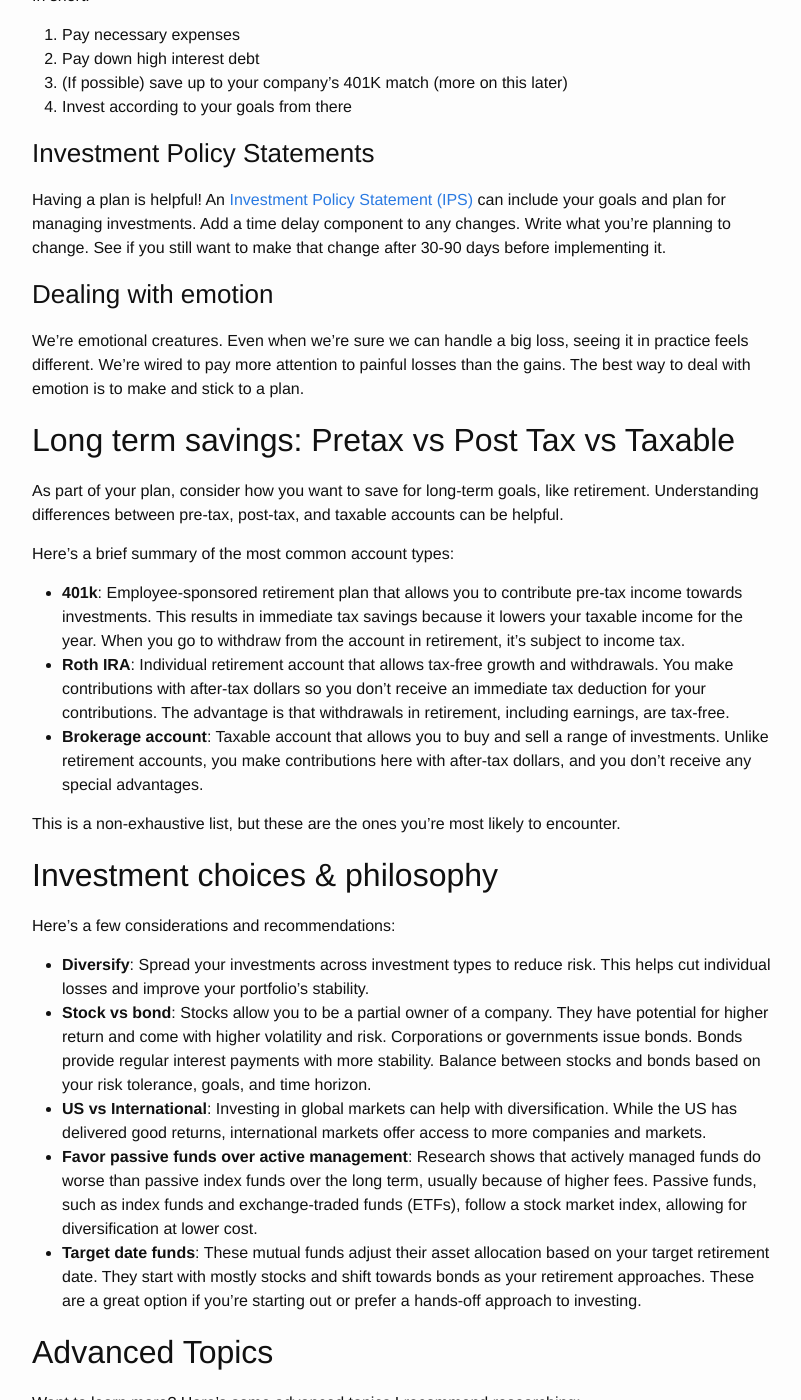
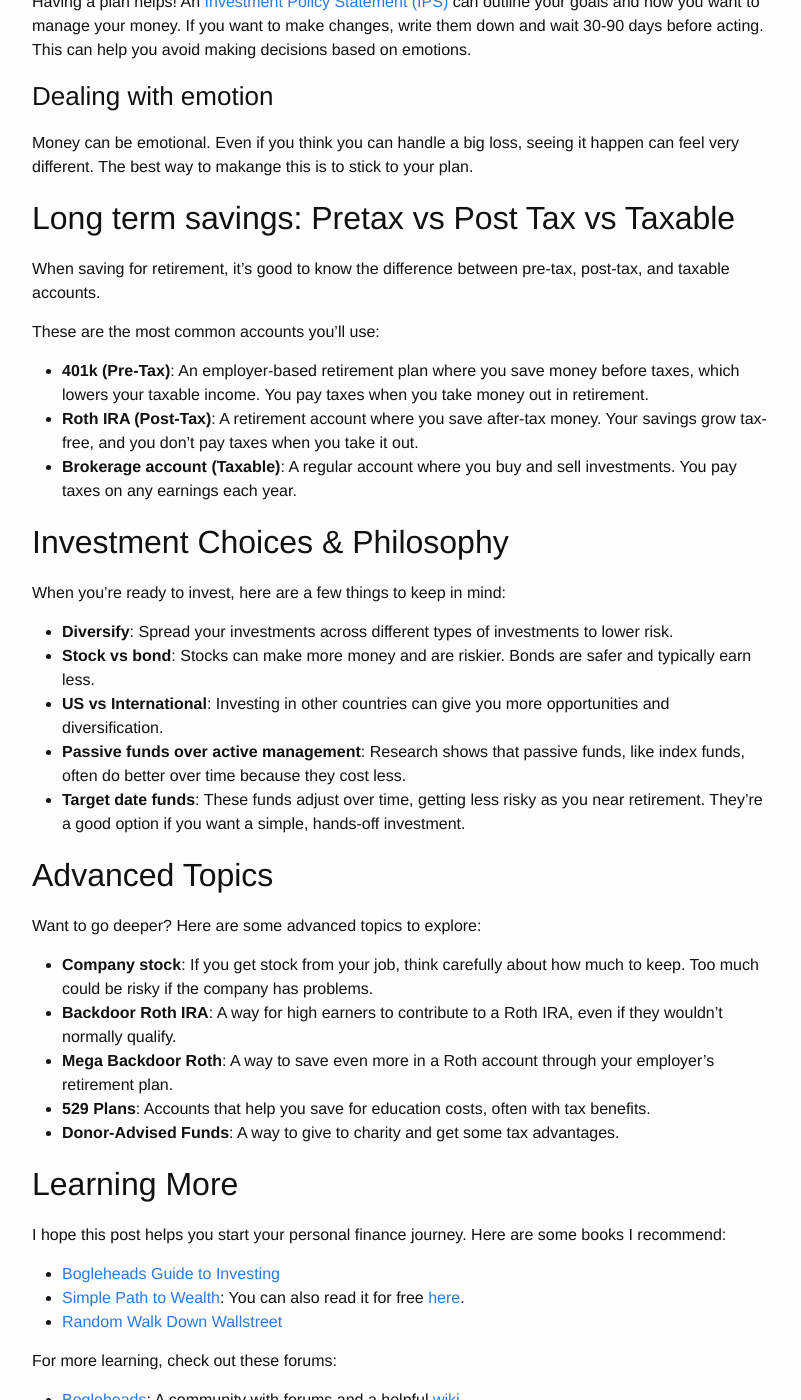
Before and after one commit to kevinlondon/kevinlondon.github.io, a Jekyll site: the page built from _posts/2024-06-08-personal-finance-for-eng.md, in a window 1280 px wide and 1400 px high, scrolled down 1848 px. Shown: the whole window, without its empty margins (238-1039 px from the left). Built offline with Jekyll 4.4.1, drawn with Linux system fonts in a browser that asks for light colours; comment, search, counter and statistics services are not loaded; some of the changed text lies outside the part shown.

Commit message:
Final polish on personal finance post

```diff
--- a/_posts/2024-06-08-personal-finance-for-eng.md
+++ b/_posts/2024-06-08-personal-finance-for-eng.md
@@ -4,50 +4,40 @@ title: "Personal Finance for Software Engineers"
 date: 2024-06-08 09:25:00 -07:00
 ---
 
-Learning about personal finance might be one of the highest leverage activities.
-As a software engineer, I love learning about systems.
-What better system to learn about than personal finance?
+Learning about personal finance can change your life for the better.
+As a software engineer, I love learning about systems,
+and money is a system that affects us all.
 
-Take compound interest, for example. Let's say Person A invests $100 per month
-from ages 25 to 35, and Person B else invests the same amount from 35 to 65. The
-amount they’ll have at 65 will be approximately the same due to compound
-interest. The sooner you start, the better your chances of achieving your
-financial goals.
+It's hard to see how choices we make early in life can change our future.
+For example, we learn not to touch a hot stove because it hurts right away.
+With money, mistakes may not hurt until later.
 
-It's hard to grasp that decisions we make early in our careers can
-have long-term implications. We learn not to touch a hot stove
-because it's painful. But some financial decisions may not hurt
-for a long time.
+Take compound interest, for example. If Person A invests $100 a month
+from age 25 to 35, and Person B else invests $100 a month from age 35 to 65,
+they'll both have about the same amount at 65. That's the power of starting early!
 
-Financial concepts like compound interest can be powerful when they work for you.
-On the flip side, getting into
-debt (particularly credit card debt) can cause the same power to work against you.
+The earlier you start, the better chance you have to reach your goals.
+Good habits can help you but debt can grow quickly and work against you.
 
 ## Disclaimers
 
-Before we dive in, a few disclaimers:
-
-- **Not financial advice**: I'm not a financial professional and have no
-  specialized training or licenses. This post is for informational purposes
-  only. Please do your own research.
+- **Not financial advice**: I'm not a financial expert.
+  This post is for just for sharing info. Please do your own research.
 - **Consult a CPA or financial planner**:
-  If you have a complex financial situation or a large portfolio, it may be
-  helpful to talk to a professional. Financial advisors can be a
-  good resource, as they don't have a vested interest in managing
-  your portfolio and taking an ongoing cut. [NAPFA](https://www.napfa.org/) is
-  a good place to find these folks.
-- **Not specific to
-  software engineering.**: While the title mentions about software engineering,
-  this post applies to people in any field. I mention it because it's the
-  lens I use.
-- **US-centric perspective**. My
-  apologies if you're in another country; I know those systems less.
+  If your finances are complicated, it might help to
+  talk to a professional. Fee-only planners are a
+  good option, because they don't make money by managing your investments.
+  [NAPFA](https://www.napfa.org/) is a place to find them.
+- **Not just for engineers**: Even though I'm a software engineer, this advice
+  works for everyone.
+- **US-centric perspective**. I know more about the US, so if you live
+  elsewhere, it may differ.
 
 ## Make a budget
 
-If you research personal finance, one of the first things
-they recommend is creating a budget. It's an important, if unexciting,
-step!
+One of the first steps in managing your money is making a budget.
+I know it's not the most exciting thing. Without a budget, it's easy
+to spend more than you realize.
 
 <blockquote class="twitter-tweet"><p lang="en" dir="ltr">Food $200<br>Data
 $150<br>Rent $800<br>Candles $3,600<br>Utility $150<br>someone who is good at
@@ -57,157 +47,113 @@ href="https://twitter.com/dril/status/384408932061417472?ref_src=twsrc%5Etfw">Se
 29, 2013</a></blockquote> <script async
 src="https://platform.twitter.com/widgets.js" charset="utf-8"></script>
 
-There's a good chance you're spending more than you
-think on non-essential items or those which don't give you joy. Either
-way, it's easy to lose track!
+Budgeting Tools:
 
-Options for preparing and maintaining a budget:
-
-1. Spreadsheet or pen-and-paper. Manual but effective!
+1. Spreadsheet or pen-and-paper. Simple and effective.
 2. [You Need a
-   Budget](https://www.ynab.com/): Allows you to track incoming money and
-   categorize it into buckets. Great for specific goals
+   Budget](https://www.ynab.com/): Helps you track your income and spending.
+   Great for specific goals
    like buying a house.
 3. [Monarch](https://www.monarchmoney.com/referral/gogh9rwmnl) (affiliate link):
-I use Monarch to get a picture of
-accounts and money flow. So far, I like it.
+  I use this to keep track of accounts and spending.
 
 ## Pay yourself first
 
-If you can, live below your means. Try to spend less than you
-make each month. For example, if you get a raise, adjust your savings rate so
-the increase goes into a retirement account.
+Try to spend less than you
+earn each month. When you get a raise, increase your savings instead of
+your spending.
 
-It can be tempting to treat a bank account balance like one big pot of money.
-Setting up automatic payments and investments builds good habits.
-If the money doesn't stay in
-your bank account for long, it's easier to learn to live without it.
+Setting up automatic payments and investments can help.
+When the money goes straight towards savings,
+it's easier to learn to live without it.
 
-Investing in yourself is often a great investment.
-Education, health, etc, can all be high leverage for a low long-term cost.
+Investing in yourself, like education or health, is also a good way to spend wisely.
 
 ## Make a Plan
 
-Do you have short-term goals like saving up for a car or getting out
-of credit card debt? That changes your priorities and the
-amount of risk you can take on.
+Do you have goals like buying a car or getting out
+of debt? Your goals will help you decide how to spend and save.
 
-After you've made a budget, you can follow [a
+Once you have a budget, you can follow [a
 flowchart](https://www.reddit.com/r/personalfinance/comments/4gdlu9/how_to_prioritize_spending_your_money_a_flowchart/)
 for recommendations.
 
 In short:
 
-1. Pay necessary expenses
-2. Pay down high interest debt
-3. (If possible) save up to your company's 401K match (more on this later)
-4. Invest according to your goals from there
+1. Pay your bills
+2. Pay off high-interest debt
+3. Save for retirement (like a 401K match if your company offers it)
+4. Invest based on your goals
 
 ### Investment Policy Statements
 
-Having a plan is helpful! An [Investment Policy Statement
+Having a plan helps! An [Investment Policy Statement
 (IPS)](https://www.bogleheads.org/wiki/Investment_policy_statement) can
-include your goals and plan for managing investments. Add a time delay component
-to any changes. Write what you're planning to change.
-See if you still want to make that change after 30-90 days before implementing it.
+outline your goals and how you want to manage your money.
+If you want to make changes, write them down and wait 30-90 days before
+acting. This can help you avoid making decisions based on emotions.
 
 ### Dealing with emotion
 
-We're emotional creatures. Even when
-we're sure we can handle a big loss, seeing it in practice feels different.
-We're wired to pay more attention to painful losses than the gains.
-The best way to deal with emotion is to make and stick to
-a plan.
+Money can be emotional. Even if you think you can handle a big loss,
+seeing it happen can feel very different. The best way to makange this
+is to stick to your plan.
 
 ## Long term savings: Pretax vs Post Tax vs Taxable
 
-As part of your plan, consider how you want to save for long-term goals,
-like retirement. Understanding differences between
-pre-tax, post-tax, and taxable accounts can be helpful.
+When saving for retirement, it's good to know the difference between
+pre-tax, post-tax, and taxable accounts.
 
-Here's a brief summary of the most common account types:
+These are the most common accounts you'll use:
 
-- **401k**: Employee-sponsored retirement plan that allows you to contribute
-  pre-tax income towards investments. This results in immediate tax savings
-  because it lowers your taxable income for the year. When you go to withdraw
-  from the account in retirement, it's subject to income tax.
-- **Roth IRA**: Individual retirement account that allows tax-free
-  growth and withdrawals. You make contributions with
-  after-tax dollars so you don't receive an immediate tax deduction for your
-  contributions. The advantage is that withdrawals in retirement, including earnings,
-  are tax-free.
-- **Brokerage account**: Taxable account that
-  allows you to buy and sell a range of investments. Unlike retirement
-  accounts, you make contributions here with after-tax dollars,
-  and you don't receive any special advantages.
+- **401k (Pre-Tax)**: An employer-based retirement plan where you save money before
+  taxes, which lowers your taxable income. You pay taxes when you take money out
+  in retirement.
+- **Roth IRA (Post-Tax)**: A retirement account where you save after-tax money. Your savings grow tax-free, and you don't pay taxes when you take it out.
+- **Brokerage account (Taxable)**: A regular account where you buy and sell investments. You pay taxes on any earnings each year.
 
-This is a non-exhaustive list, but these are the ones you're most likely to encounter.
+## Investment Choices & Philosophy
 
-## Investment choices & philosophy
+When you're ready to invest, here are a few things to keep in mind:
 
-Here's a few considerations and recommendations:
-
-- **Diversify**: Spread your investments across investment types to reduce risk.
-  This helps cut individual losses and improve your portfolio's stability.
-- **Stock vs bond**: Stocks allow you to be a partial owner of a company. They
-  have potential for higher return and come with
-  higher volatility and risk. Corporations or governments issue bonds.
-  Bonds provide regular interest payments
-  with more stability. Balance between stocks and bonds based on your
-  risk tolerance, goals, and time horizon.
-- **US vs International**: Investing in global markets can help with
-  diversification. While the US has delivered good
-  returns, international markets offer access to more companies and markets.
-- **Favor passive funds over active management**:
-  Research shows that actively managed funds do worse than
-  passive index funds over the long term, usually because of higher fees.
-  Passive funds, such as index funds and
-  exchange-traded funds (ETFs), follow a stock market index, allowing for
-  diversification at lower cost.
-- **Target date funds**: These mutual
-  funds adjust their asset allocation based on your
-  target retirement date. They start with mostly
-  stocks and shift towards bonds as your retirement approaches. These are
-  a great option if you're starting out or prefer a hands-off approach to
-  investing.
+- **Diversify**: Spread your investments across different types of investments to lower risk.
+- **Stock vs bond**: Stocks can make more money and are riskier. Bonds are safer and typically earn less.
+- **US vs International**: Investing in other countries can give you more
+opportunities and diversification.
+- **Passive funds over active management**:
+  Research shows that passive funds, like index funds, often do better over time because they cost less.
+- **Target date funds**: These funds adjust over time, getting less risky as you near retirement. They're a good option if you want a simple, hands-off investment.
 
 ## Advanced Topics
 
-Want to learn more? Here's some advanced topics I recommend researching:
+Want to go deeper? Here are some advanced topics to explore:
 
-- **What to do with company stock**: If you receive company stock as part of
-  your compensation, consider what to do with it.
-  Holding company stock can be great
-  if the company performs well. It also exposes you to more risk if the company loses value.
-  For example, if you worked at Enron before it went under and retained all your
-  company stock, you may have lost your job as well as your portfolio's value.
-- **Backdoor Roth IRA**: Allows higher-income folks to contribute to a Roth IRA,
-  bypassing the income limits for direct Roth contributions.
-- **Mega Backdoor Roth**: Takes the concept of the backdoor Roth one step further
-  by using employer retirement plans, such as
-  a 401k or 403b, to go beyond the normal 401k contribution limit.
-- **529 Plans**: Allows families to save for future education expenses, such as
-  tuitition. They grow tax-free and some states offer tax
-  advantages for contributing to them.
-- **Donor-Advised Funds**: A way to give to charity and gain some tax advantages.
+- **Company stock**: If you get stock from your job, think carefully
+  about how much to keep. Too much could be risky if the company has problems.
+- **Backdoor Roth IRA**: A way for high earners to contribute to a Roth IRA,
+  even if they wouldn't normally qualify.
+- **Mega Backdoor Roth**: A way to save even more in a Roth account through
+  your employer's retirement plan.
+- **529 Plans**: Accounts that help you save for education costs, often with tax benefits.
+- **Donor-Advised Funds**: A way to give to charity and get some tax advantages.
 
 ## Learning More
 
-I hope this post gave you a start for your personal finance journey, or at least
-items for further research. If you want to learn more, there's a few books:
+I hope this post helps you start your personal finance journey. Here
+are some books I recommend:
 
 - [Bogleheads Guide to
   Investing](https://www.amazon.com/Bogleheads-Guide-Investing-Taylor-Larimore/dp/1118921283)
 - [Simple Path to
   Wealth](https://www.amazon.com/Simple-Path-Wealth-financial-independence/dp/1533667926):
-  Also available online to read for free [here](https://jlcollinsnh.com/stock-series/).
+  You can also read it for free [here](https://jlcollinsnh.com/stock-series/).
 - [Random Walk Down
   Wallstreet](https://www.amazon.com/Random-Walk-Down-Wall-Street/dp/0393330338)
 
-If you prefer forums, here's two I've followed:
+For more learning, check out these forums:
 
-- [Bogleheads](https://bogleheads.org/): Forums and a wonderful
+- [Bogleheads](https://bogleheads.org/): A community with forums and a helpful
   [wiki](https://www.bogleheads.org/wiki/Main_Page).
-- [/r/Bogleheads Reddit](https://www.reddit.com/r/Bogleheads/):
+- [/r/Bogleheads Reddit](https://www.reddit.com/r/Bogleheads/)
 
-Thanks for reading and I wish you the best of luck on achieving your goals!
+Thanks for reading, and good luck with your financial goals!
```
